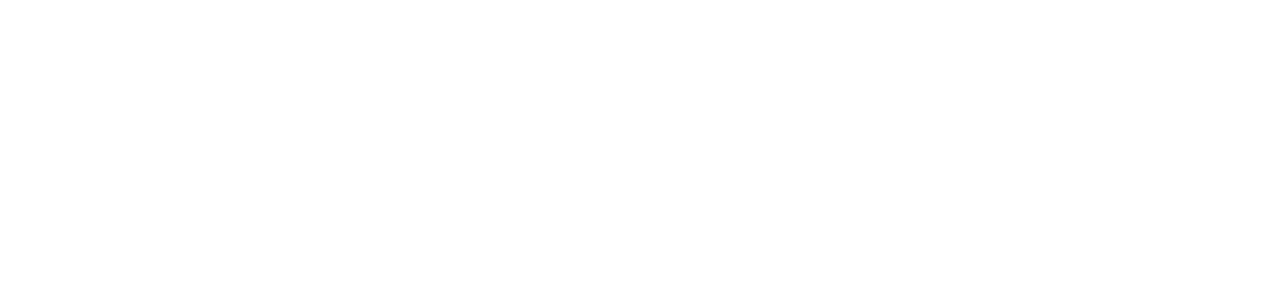
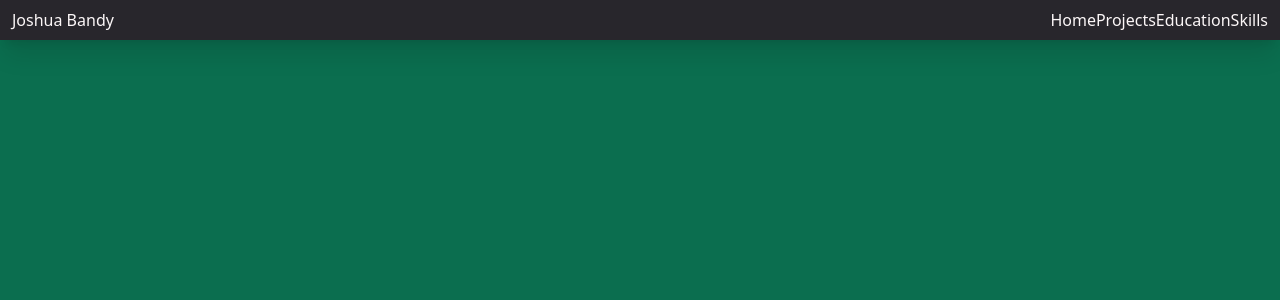
Before and after one commit to Lobbbey/portfolio, a Next.js app: page / in a window 1280 px wide. Shown: the top 300 px of the page. Built offline with nearby package versions, Linux system fonts and the light colour scheme.

Commit message:
idk some edits ig

```diff
--- a/app/globals.css
+++ b/app/globals.css
@@ -1,123 +1,5 @@
 @import "tailwindcss";
 
-@plugin "tailwindcss-animate";
-
-@custom-variant dark (&:is(.dark *));
-
-@theme inline {
-  --color-background: var(--background);
-  --color-foreground: var(--foreground);
-  --font-sans: var(--font-geist-sans);
-  --font-mono: var(--font-geist-mono);
-  --color-sidebar-ring: var(--sidebar-ring);
-  --color-sidebar-border: var(--sidebar-border);
-  --color-sidebar-accent-foreground: var(--sidebar-accent-foreground);
-  --color-sidebar-accent: var(--sidebar-accent);
-  --color-sidebar-primary-foreground: var(--sidebar-primary-foreground);
-  --color-sidebar-primary: var(--sidebar-primary);
-  --color-sidebar-foreground: var(--sidebar-foreground);
-  --color-sidebar: var(--sidebar);
-  --color-chart-5: var(--chart-5);
-  --color-chart-4: var(--chart-4);
-  --color-chart-3: var(--chart-3);
-  --color-chart-2: var(--chart-2);
-  --color-chart-1: var(--chart-1);
-  --color-ring: var(--ring);
-  --color-input: var(--input);
-  --color-border: var(--border);
-  --color-destructive: var(--destructive);
-  --color-accent-foreground: var(--accent-foreground);
-  --color-accent: var(--accent);
-  --color-muted-foreground: var(--muted-foreground);
-  --color-muted: var(--muted);
-  --color-secondary-foreground: var(--secondary-foreground);
-  --color-secondary: var(--secondary);
-  --color-primary-foreground: var(--primary-foreground);
-  --color-primary: var(--primary);
-  --color-popover-foreground: var(--popover-foreground);
-  --color-popover: var(--popover);
-  --color-card-foreground: var(--card-foreground);
-  --color-card: var(--card);
-  --radius-sm: calc(var(--radius) - 4px);
-  --radius-md: calc(var(--radius) - 2px);
-  --radius-lg: var(--radius);
-  --radius-xl: calc(var(--radius) + 4px);
+body{
+    @apply bg-[#0B6E4F] text-[#fcf7f8];
 }
-
-:root {
-  --radius: 0.625rem;
-  --background: oklch(1 0 0);
-  --foreground: oklch(0.145 0 0);
-  --card: oklch(1 0 0);
-  --card-foreground: oklch(0.145 0 0);
-  --popover: oklch(1 0 0);
-  --popover-foreground: oklch(0.145 0 0);
-  --primary: oklch(0.205 0 0);
-  --primary-foreground: oklch(0.985 0 0);
-  --secondary: oklch(0.97 0 0);
-  --secondary-foreground: oklch(0.205 0 0);
-  --muted: oklch(0.97 0 0);
-  --muted-foreground: oklch(0.556 0 0);
-  --accent: oklch(0.97 0 0);
-  --accent-foreground: oklch(0.205 0 0);
-  --destructive: oklch(0.577 0.245 27.325);
-  --border: oklch(0.922 0 0);
-  --input: oklch(0.922 0 0);
-  --ring: oklch(0.708 0 0);
-  --chart-1: oklch(0.646 0.222 41.116);
-  --chart-2: oklch(0.6 0.118 184.704);
-  --chart-3: oklch(0.398 0.07 227.392);
-  --chart-4: oklch(0.828 0.189 84.429);
-  --chart-5: oklch(0.769 0.188 70.08);
-  --sidebar: oklch(0.985 0 0);
-  --sidebar-foreground: oklch(0.145 0 0);
-  --sidebar-primary: oklch(0.205 0 0);
-  --sidebar-primary-foreground: oklch(0.985 0 0);
-  --sidebar-accent: oklch(0.97 0 0);
-  --sidebar-accent-foreground: oklch(0.205 0 0);
-  --sidebar-border: oklch(0.922 0 0);
-  --sidebar-ring: oklch(0.708 0 0);
-}
-
-.dark {
-  --background: oklch(0.145 0 0);
-  --foreground: oklch(0.985 0 0);
-  --card: oklch(0.205 0 0);
-  --card-foreground: oklch(0.985 0 0);
-  --popover: oklch(0.205 0 0);
-  --popover-foreground: oklch(0.985 0 0);
-  --primary: oklch(0.922 0 0);
-  --primary-foreground: oklch(0.205 0 0);
-  --secondary: oklch(0.269 0 0);
-  --secondary-foreground: oklch(0.985 0 0);
-  --muted: oklch(0.269 0 0);
-  --muted-foreground: oklch(0.708 0 0);
-  --accent: oklch(0.269 0 0);
-  --accent-foreground: oklch(0.985 0 0);
-  --destructive: oklch(0.704 0.191 22.216);
-  --border: oklch(1 0 0 / 10%);
-  --input: oklch(1 0 0 / 15%);
-  --ring: oklch(0.556 0 0);
-  --chart-1: oklch(0.488 0.243 264.376);
-  --chart-2: oklch(0.696 0.17 162.48);
-  --chart-3: oklch(0.769 0.188 70.08);
-  --chart-4: oklch(0.627 0.265 303.9);
-  --chart-5: oklch(0.645 0.246 16.439);
-  --sidebar: oklch(0.205 0 0);
-  --sidebar-foreground: oklch(0.985 0 0);
-  --sidebar-primary: oklch(0.488 0.243 264.376);
-  --sidebar-primary-foreground: oklch(0.985 0 0);
-  --sidebar-accent: oklch(0.269 0 0);
-  --sidebar-accent-foreground: oklch(0.985 0 0);
-  --sidebar-border: oklch(1 0 0 / 10%);
-  --sidebar-ring: oklch(0.556 0 0);
-}
-
-@layer base {
-  * {
-    @apply border-border outline-ring/50;
-  }
-  body {
-    @apply bg-background text-foreground;
-  }
-}
--- a/components/NavBar.tsx
+++ b/components/NavBar.tsx
@@ -1,17 +1,34 @@
 'use client';
 
-import Link from 'next/Link';
+import Link from 'next/link';
 import { useState } from 'react';
-import {Sheet, SheetContent, SheetHeader, SheetTrigger } from "./ui/sheet"
-
-
 
 export default function NavBar(){
+    const [prevScrollPos, setPrevScrollPos] = useState(0);
+    const [visible, setVisibile] = useState(0);
 
     return(
         <>
-            <nav>
-
+            <nav className='Fixed w-full h-10 shadow-xl bg-[#28262C]'>
+                <div className='flex justify-between items-center px-3  text-[#FCF7F8] h-full w-full'>
+                    <Link href="/">Joshua Bandy</Link>
+                    <div>
+                        <ul className='hidden sm:flex'>
+                            <Link href="/">
+                                <li>Home</li>
+                            </Link>
+                            <Link href="/Projects">
+                                <li>Projects</li>
+                            </Link>
+                            <Link href="/Education">
+                                <li>Education</li>
+                            </Link>
+                            <Link href="/Skills">
+                                <li>Skills</li>
+                            </Link>
+                        </ul>
+                    </div>
+                </div>
             </nav>
         </>
     );
--- a/package.json
+++ b/package.json
@@ -14,7 +14,7 @@
     "class-variance-authority": "^0.7.1",
     "clsx": "^2.1.1",
     "lucide-react": "^0.479.0",
-    "next": "15.2.2",
+    "next": "^15.2.2",
     "postcss": "^8.5.3",
     "react": "^19.0.0",
     "react-dom": "^19.0.0",
@@ -27,7 +27,6 @@
     "@types/node": "^20",
     "@types/react": "^19",
     "@types/react-dom": "^19",
-    "gh-pages": "^6.3.0",
     "tailwindcss": "^4.0.14",
     "tailwindcss-animate": "^1.0.7",
     "typescript": "^5"
```
Also changed, not shown: pages/Education.tsx (added), pages/Home.tsx (added), pages/Projects.tsx (added), pages/Skills.tsx (added), 1 other file (tests, documents, lock files or other folders).
